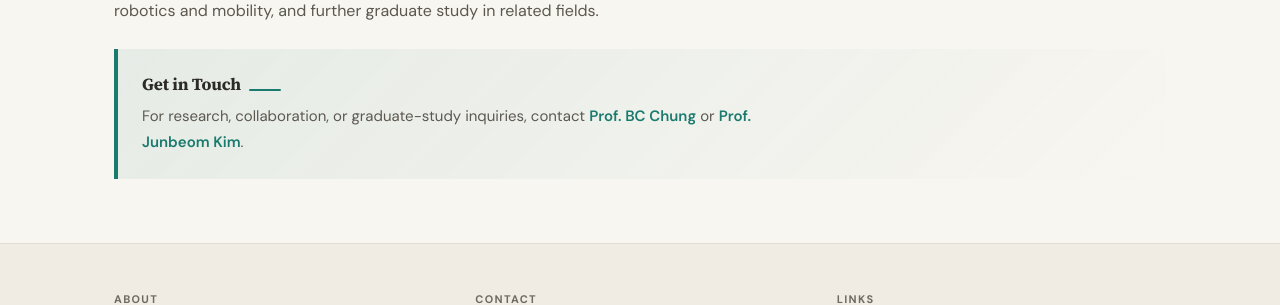
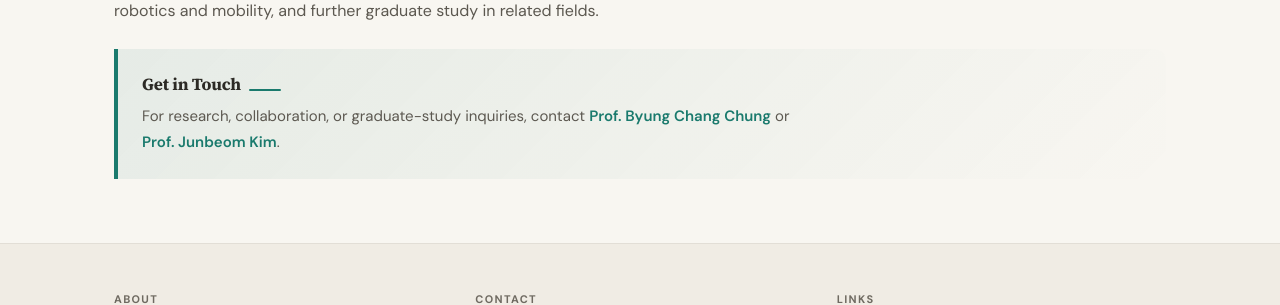
Before and after one commit to ohgang59/XIT-lab, a Jekyll site: the page built from _pages/about.md, in a window 1280 px wide. Shown: the part 1279-1584 px from the top of the page. Built offline with Jekyll 4.4.1, drawn with Linux system fonts in a browser that asks for light colours.

Commit message:
Update about.md

```diff
--- a/_pages/about.md
+++ b/_pages/about.md
@@ -47,5 +47,5 @@ The lab's research connects to AI and network engineering, AI security research,
 
 <div class="callout callout-info" markdown="0">
 <h2 class="callout-title">Get in Touch</h2>
-<p>For research, collaboration, or graduate-study inquiries, contact <a href="mailto:bcchung@gnu.ac.kr">Prof. BC Chung</a> or <a href="mailto:junbeom@gnu.ac.kr">Prof. Junbeom Kim</a>.</p>
+<p>For research, collaboration, or graduate-study inquiries, contact <a href="mailto:bcchung@gnu.ac.kr">Prof. Byung Chang Chung</a> or <a href="mailto:junbeom@gnu.ac.kr">Prof. Junbeom Kim</a>.</p>
 </div>
```
